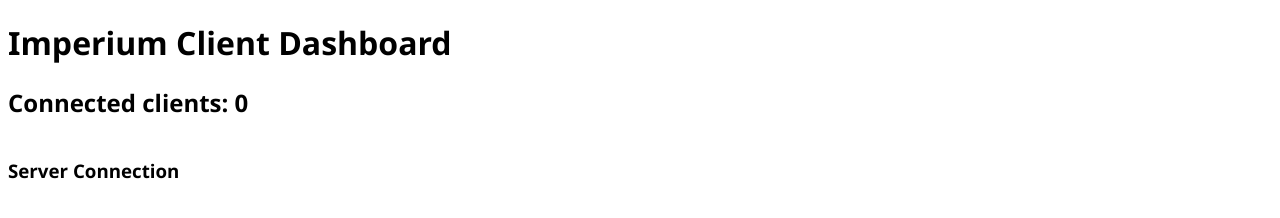
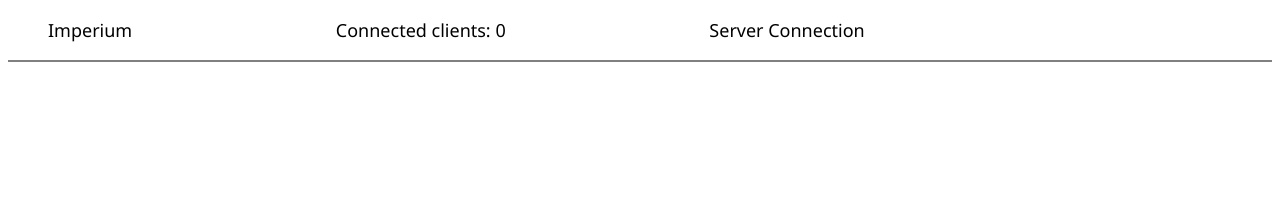
Before and after one commit to imdawon/Imperium, a website: page webserver/views/index.html in a window 1280 px wide. Drawn offline with Linux system fonts and the light colour scheme.

Commit message:
Create proper header

```diff
--- a/webserver/views/index.html
+++ b/webserver/views/index.html
@@ -5,16 +5,16 @@
     <meta http-equiv="X-UA-Compatible" content="IE=edge">
     <meta name="viewport" content="width=device-width, initial-scale=1.0">
     <link rel="stylesheet" type="text/css" href="styles.css">
-    <title>Imperium Panel</title>
+    <title>Imperium</title>
 </head>
 <body>
     <header>
-        <h1>Imperium Client Dashboard</h1>
-        <h2 id="client-count">Connected clients: 0</h2>
-        <div id="connection">
-            <h3>Server Connection</h3>
-            <div id="connection-status"></div>
-        </div>
+        <ul>
+            <li id="header-title">Imperium</li>
+            <li id="client-count">Connected clients: 0</li>
+            <li>Server Connection</li>
+            <li id="connection-status"></li>
+        </ul>
     </header>
     <main>
     </main>
--- a/webserver/views/styles.css
+++ b/webserver/views/styles.css
@@ -14,13 +14,6 @@
 
 .client-name ul {
     font-weight: normal;
-}
-
-#connection {
-    display: grid;
-    align-items: center;
-    grid-template-columns: 180px auto;
-    margin: 0 auto;
 }
 
 #connection-status-good {
@@ -47,11 +40,26 @@
         0 0 14px 9px rgb(238, 255, 0);
 }
 
+header {
+    border-bottom: 2px solid gray;
+}
+
 main {
     display: grid;
     grid-template-columns: auto auto auto;
     gap: 50px;
     margin: 0 1em 0 1em;
+}
+
+ul {
+    display: grid;
+    grid-template-columns: auto auto auto auto;
+    list-style: none;
+    font-size: large;
+    align-items: center;
+}
+ul:nth-child(4) {
+    margin-left: 0;
 }
 
 @media (max-width: 960px) {
```
